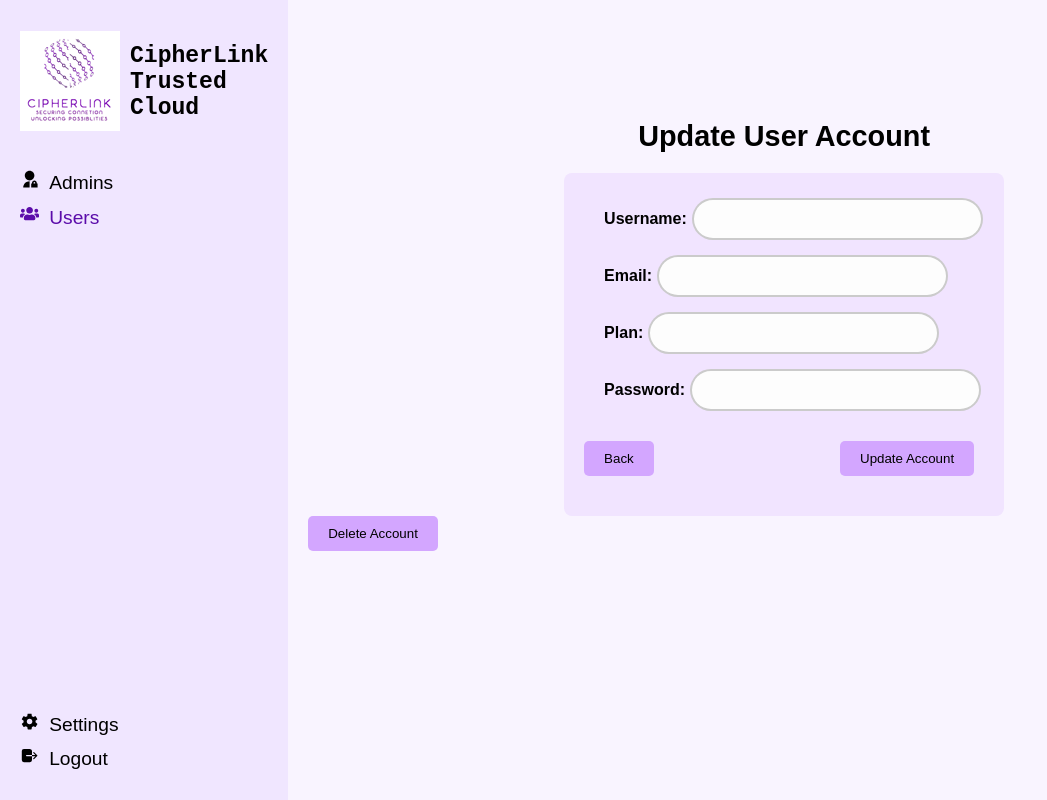
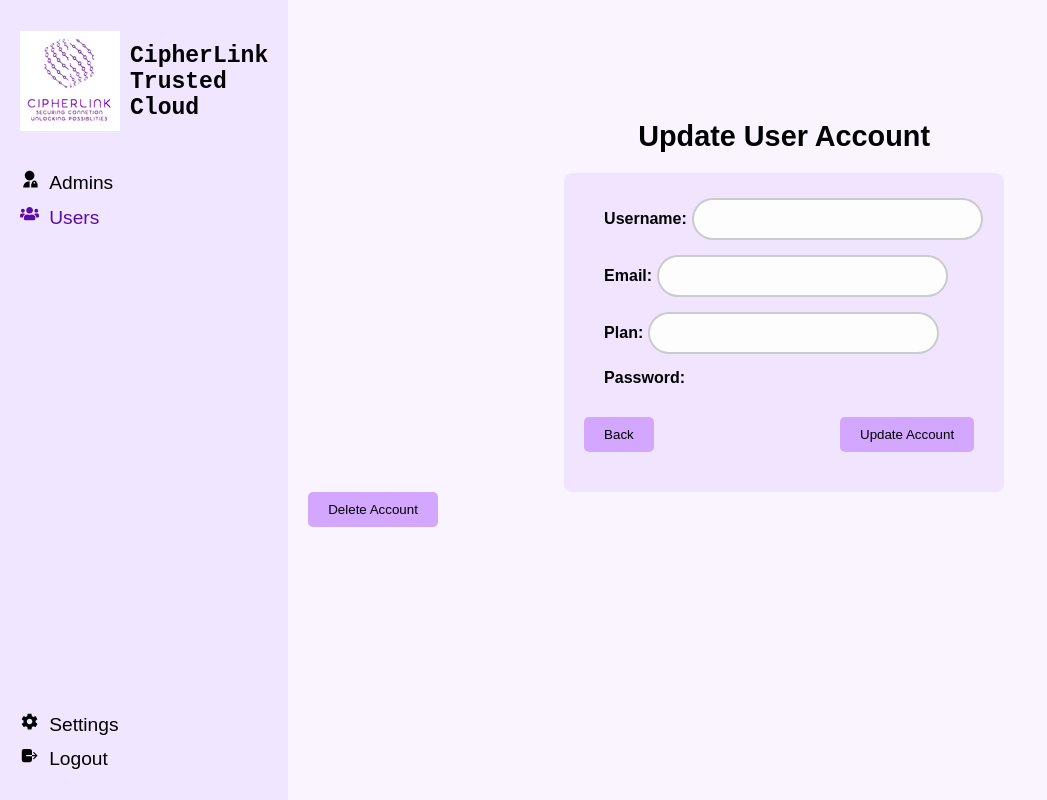
Before and after one commit to Poopedy/FYP-24-S2-05, a React (Vite) app: page /superadminupdateuser in a window 1280 px wide. Shown: the whole page, without its empty margins (0-1047 px from the left). Built offline with nearby package versions, Linux system fonts and the light colour scheme.

Commit message:
Update SuperAdminUpdateUser.jsx

```diff
--- a/src/pages/SuperAdminUpdateUser/SuperAdminUpdateUser.jsx
+++ b/src/pages/SuperAdminUpdateUser/SuperAdminUpdateUser.jsx
@@ -168,10 +168,11 @@ const SuperAdminUpdateUser = () => {
             <label>
               Password:
               <input
-                type="password"
+                type="hidden"
                 name="password"
                 value={user.password}
                 onChange={handleChange}
+
               />
             </label>
             <div className="form-buttons">
```
